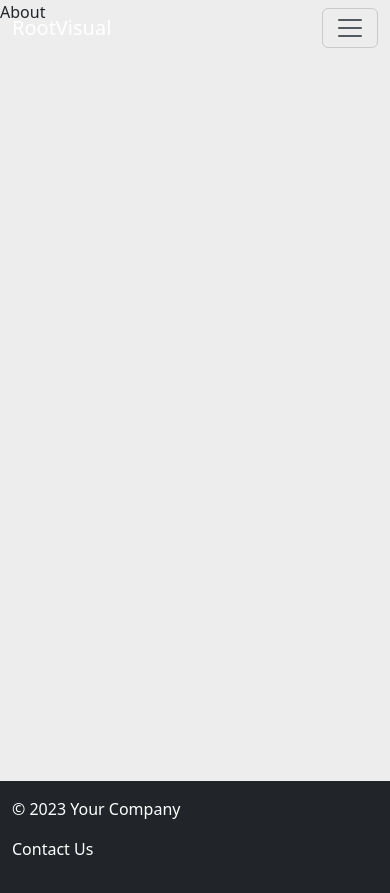
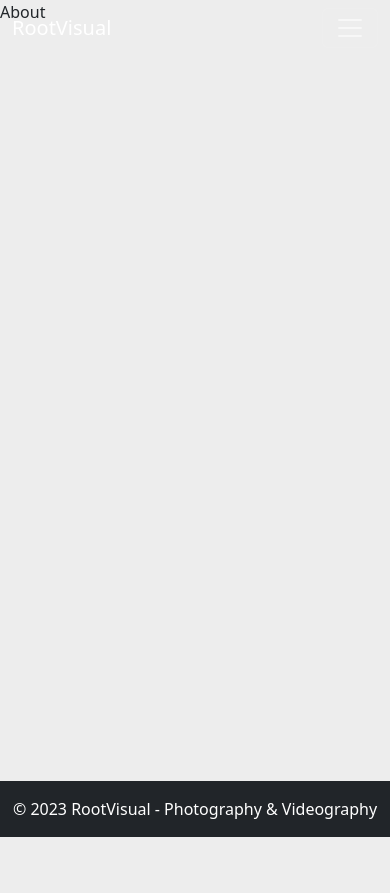
Before and after one commit to maulanakbrr/rootvisual, a Next.js app: page /about in a window 390 px wide. After the commit the page ends 844 px from the top, so only its background shows below. Built offline with nearby package versions, Linux system fonts and the light colour scheme.

Commit message:
updated Footer and BootstrapNav components

```diff
--- a/components/BootstrapNav/index.jsx
+++ b/components/BootstrapNav/index.jsx
@@ -16,11 +16,7 @@ const BootstrapNav = () => {
   const handleNavigation = useCallback(
     e => {
       const window = e.currentTarget;
-      if (y > window.scrollY) {
-        console.log("scrolling up");
-      } else if (y < window.scrollY) {
-        console.log("scrolling down");
-      }
+      if (y > window.scrollY || y < window.scrollY)
       setY(window.scrollY);
     }, [y]
   );
@@ -35,7 +31,7 @@ const BootstrapNav = () => {
   }, [handleNavigation]);
 
   return (
-    <Navbar collapseOnSelect expand="lg" fixed='top' className={y ? 'bg-dark' : 'bg-transparent'}>
+    <Navbar collapseOnSelect expand="lg" fixed='top' bg={y ? 'dark' : 'transparent'} data-bs-theme="dark">
       <Container>
         <Navbar.Brand>
 
--- a/components/Footer/index.jsx
+++ b/components/Footer/index.jsx
@@ -1,17 +1,15 @@
 'use client'
+
+const pStyle = {
+    marginBottom: 0,
+    textAlign: 'center'
+}
 
 const Footer = () => {
   return (
     <footer className="footer mt-auto py-3 bg-dark text-white">
         <div className="container">
-            <div className="row">
-                <div className="col-md-6">
-                    <p>&copy; 2023 Your Company</p>
-                </div>
-                <div className="col-md-6 text-md-right">
-                    <p>Contact Us</p>
-                </div>
-            </div>
+            <p style={pStyle}>&copy; 2023 RootVisual - Photography & Videography</p>
         </div>
     </footer>
   )
```
